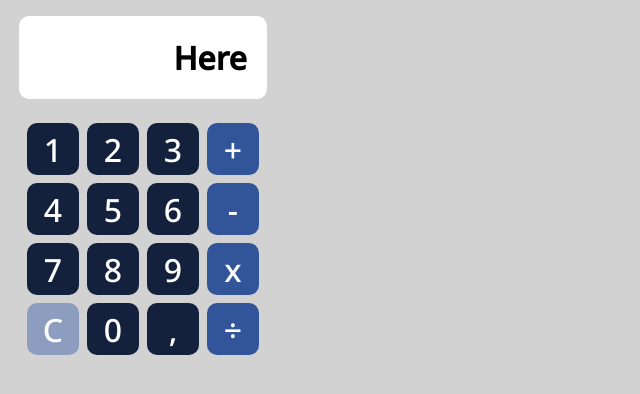
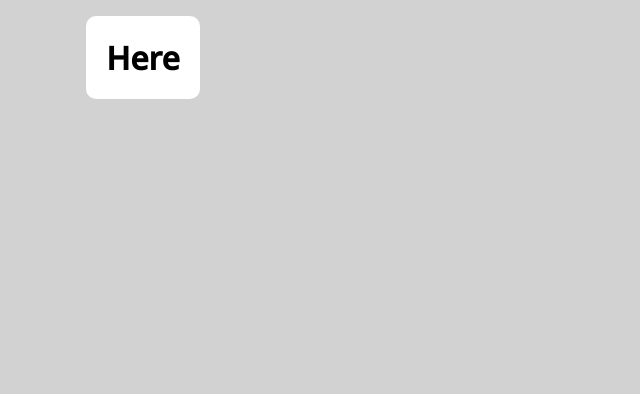
Before and after one commit to fiofiorito/Calculator, a React (Vite) app: page / in a window 1280 px wide. Shown: the top 394 px of the page, without its empty margins (0-640 px from the left). Built offline with nearby package versions, Linux system fonts and the light colour scheme.

Commit message:
try to add map func to the buttons

```diff
--- a/src/App.jsx
+++ b/src/App.jsx
@@ -4,27 +4,30 @@
 import Screen from './components/screen';
 import '../public/styles.css';
 
+const numbers = [1, 2, 3, 4, 5, 6, 7, 8, 9, 0];
+const operators = ["+", "-", "x", "÷"];
+
+function numButton() {
+  numbers.forEach(() => {
+    return <Button character={numbers.number} />
+  })
+};
+
+function opButton() {
+  operators.forEach(() => {
+    return <Operator character={operators.operator} />
+  })
+
+};
+
 
 function App() {
   return <div className='layout-div'>
     <Screen result="Here" />
     <div className='calculator-div'>
-      <Button character="1" />
-      <Button character="2" />
-      <Button character="3" />
-      <Operator character="+" />
-      <Button character="4" />
-      <Button character="5" />
-      <Button character="6" />
-      <Operator character="-" />
-      <Button character="7" />
-      <Button character="8" />
-      <Button character="9" />
-      <Operator character="x" />
-      <ResetButton character="C" />
-      <Button character="0" />
-      <Button character="," />
-      <Operator character="÷" />
+      {numbers.map(numButton)}
+      {operators.map(opButton)}
+
     </div>
   </div>
 }
```
